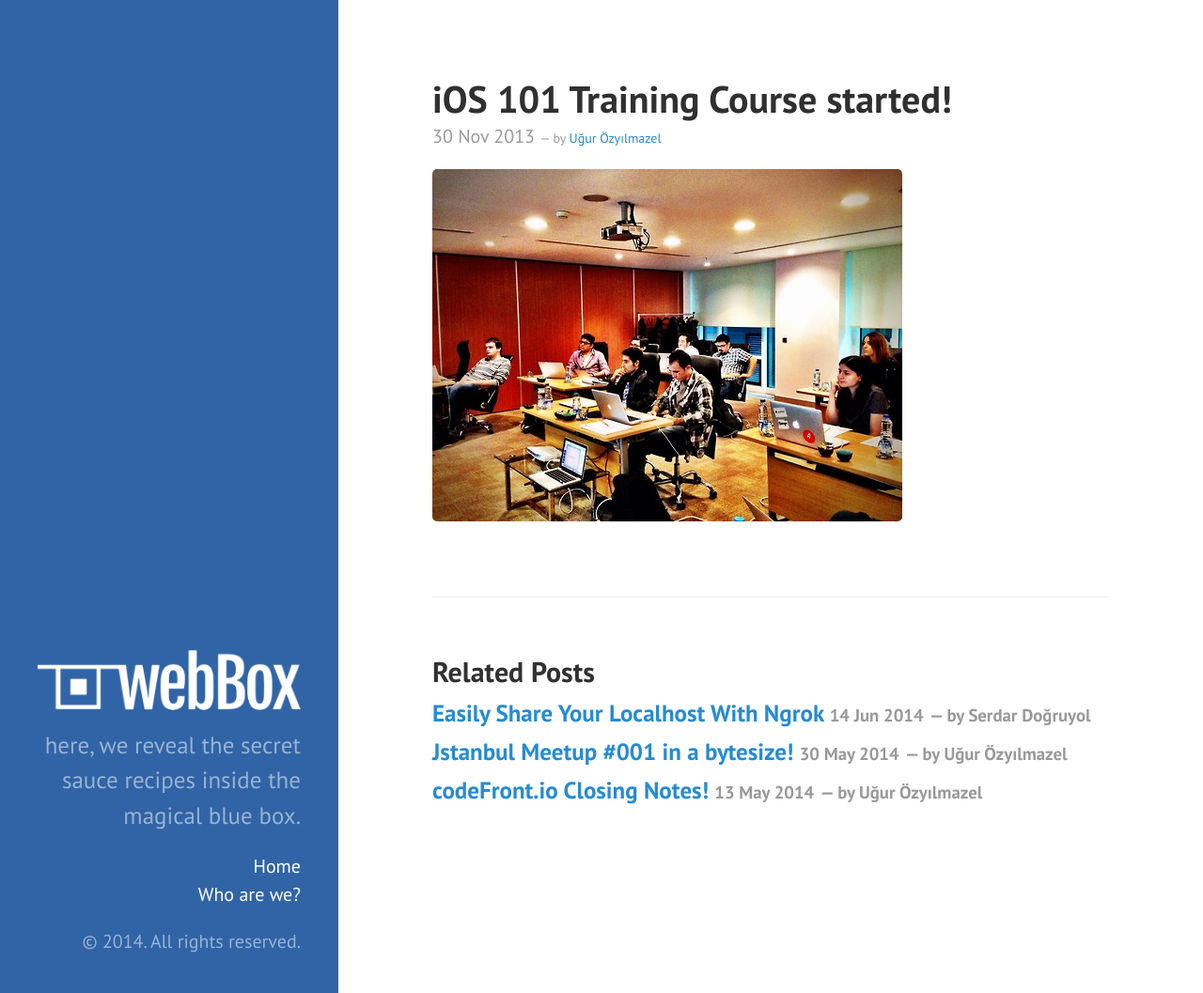
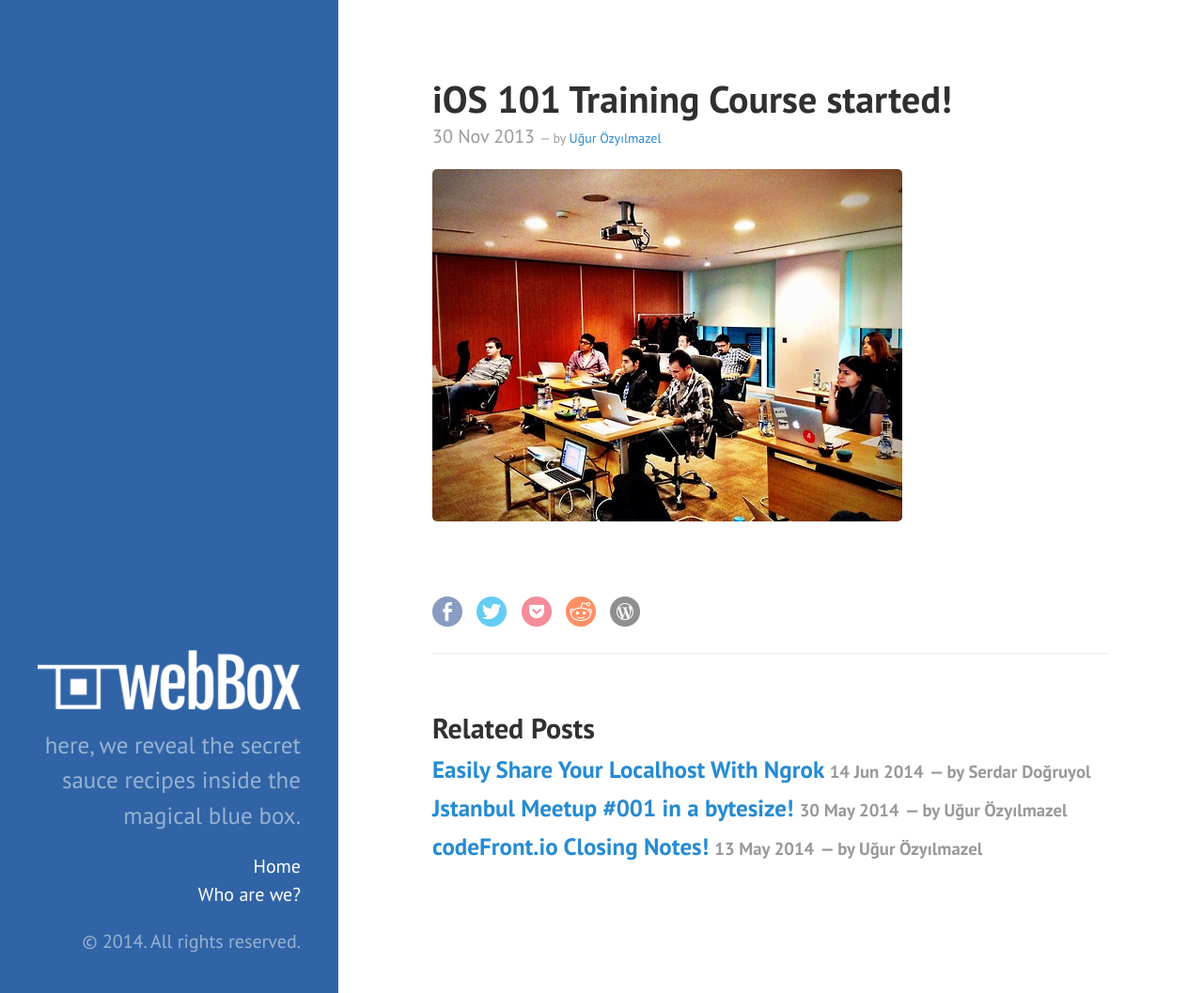
Before and after one commit to digideskio/webbox-blog, a Jekyll site: the page built from _posts/2013-11-30-ios-101-training-course-started.md, in a window 1280 px wide and 1057 px high. Shown: the whole window at 94% size. Built offline with Jekyll 4.4.1, drawn with Linux system fonts in a browser that asks for light colours; Markdown is read by kramdown in place of the engine named in the settings; comment, search, counter and statistics services are not loaded.

Commit message:
add share buttons

```diff
--- /dev/null
+++ b/_includes/share.html
@@ -0,0 +1,29 @@
+<div>
+  <ul class="share-buttons">
+    <li>
+      <a href="https://www.facebook.com/sharer/sharer.php?u=http%3A%2F%2Fblog.webbox.io&t=" target="_blank" onclick="window.open('https://www.facebook.com/sharer/sharer.php?u=' + encodeURIComponent(document.URL) + '&t=' + encodeURIComponent(document.URL)); return false;">
+        <img src="{{ site.baseurl }}public/img/simple_icons/Facebook.png">
+      </a>
+    </li>
+    <li>
+      <a href="https://twitter.com/intent/tweet?source=http%3A%2F%2Fblog.webbox.io&text=: http%3A%2F%2Fblog.webbox.io&via=webboxio" target="_blank" title="Tweet" onclick="window.open('https://twitter.com/intent/tweet?text=' + encodeURIComponent(document.title) + ': '  + encodeURIComponent(document.URL)); return false;">
+        <img src="{{ site.baseurl }}public/img/simple_icons/Twitter.png">
+      </a>
+    </li>
+    <li>
+      <a href="https://getpocket.com/save?url=http%3A%2F%2Fblog.webbox.io&title=" target="_blank" title="Add to Pocket" onclick="window.open('https://getpocket.com/save?url=' + encodeURIComponent(document.URL) + '&title=' +  encodeURIComponent(document.title)); return false;">
+        <img src="{{ site.baseurl }}public/img/simple_icons/Pocket.png">
+      </a>
+    </li>
+    <li>
+      <a href="http://www.reddit.com/submit?url=http%3A%2F%2Fblog.webbox.io&title=" target="_blank" title="Submit to Reddit" onclick="window.open('http://www.reddit.com/submit?url=' + encodeURIComponent(document.URL) + '&title=' +  encodeURIComponent(document.title)); return false;">
+        <img src="{{ site.baseurl }}public/img/simple_icons/Reddit.png">
+      </a>
+    </li>
+    <li>
+      <a href="http://wordpress.com/press-this.php?u=http%3A%2F%2Fblog.webbox.io&t=&s=" target="_blank" title="Publish on WordPress" onclick="window.open('http://wordpress.com/press-this.php?u=' + encodeURIComponent(document.URL) + '&t=' +  encodeURIComponent(document.title)); return false;">
+        <img src="{{ site.baseurl }}public/img/simple_icons/Wordpress.png">
+      </a>
+    </li>
+  </ul>
+</div>
--- a/_includes/sidebar.html
+++ b/_includes/sidebar.html
@@ -29,6 +29,6 @@
       <a class="sidebar-nav-item" href="http://webbox.io">Who are we?</a>
     </nav>
 
-    <p>&copy; {{ site.time | date: '%Y' }}. All rights reserved.</p>
+   <p>&copy; {{ site.time | date: '%Y' }}. All rights reserved.</p>
   </div>
 </div>
--- a/_layouts/post.html
+++ b/_layouts/post.html
@@ -28,6 +28,8 @@ layout: default
   {{ content }}
 </div>
 
+{% include share.html %}
+
 <div class="related">
   <h2>Related Posts</h2>
   <ul class="related-posts">
--- a/public/css/hyde.css
+++ b/public/css/hyde.css
@@ -59,6 +59,27 @@ html {
   color: rgba(255,255,255,.5);
   background-color: #3064A6;
 }
+
+.share-buttons{
+  list-style: none;
+  padding: 0;
+  margin: 0;
+}
+
+.share-buttons li{
+  display: inline-block;
+  margin-right: 10px;
+  opacity: 0.6;
+}
+
+.share-buttons li:hover {
+  opacity: 1;
+}
+
+.share-buttons li:hover {
+  -webkit-filter: saturate(1) blur(0px);
+}
+
 @media (min-width: 48em) {
   .sidebar {
     position: fixed;
```
Also changed, not shown: public/img/simple_icons/Email.png (added), public/img/simple_icons/Facebook.png (added), public/img/simple_icons/Google+.png (added), public/img/simple_icons/LinkedIn.png (added), public/img/simple_icons/Pinboard.png (added), public/img/simple_icons/Pinterest.png (added), public/img/simple_icons/Pocket.png (added), public/img/simple_icons/Reddit.png (added), public/img/simple_icons/Tumblr.png (added), public/img/simple_icons/Twitter.png (added), public/img/simple_icons/Wordpress.png (added), public/img/simple_icons/readme.txt (added).
